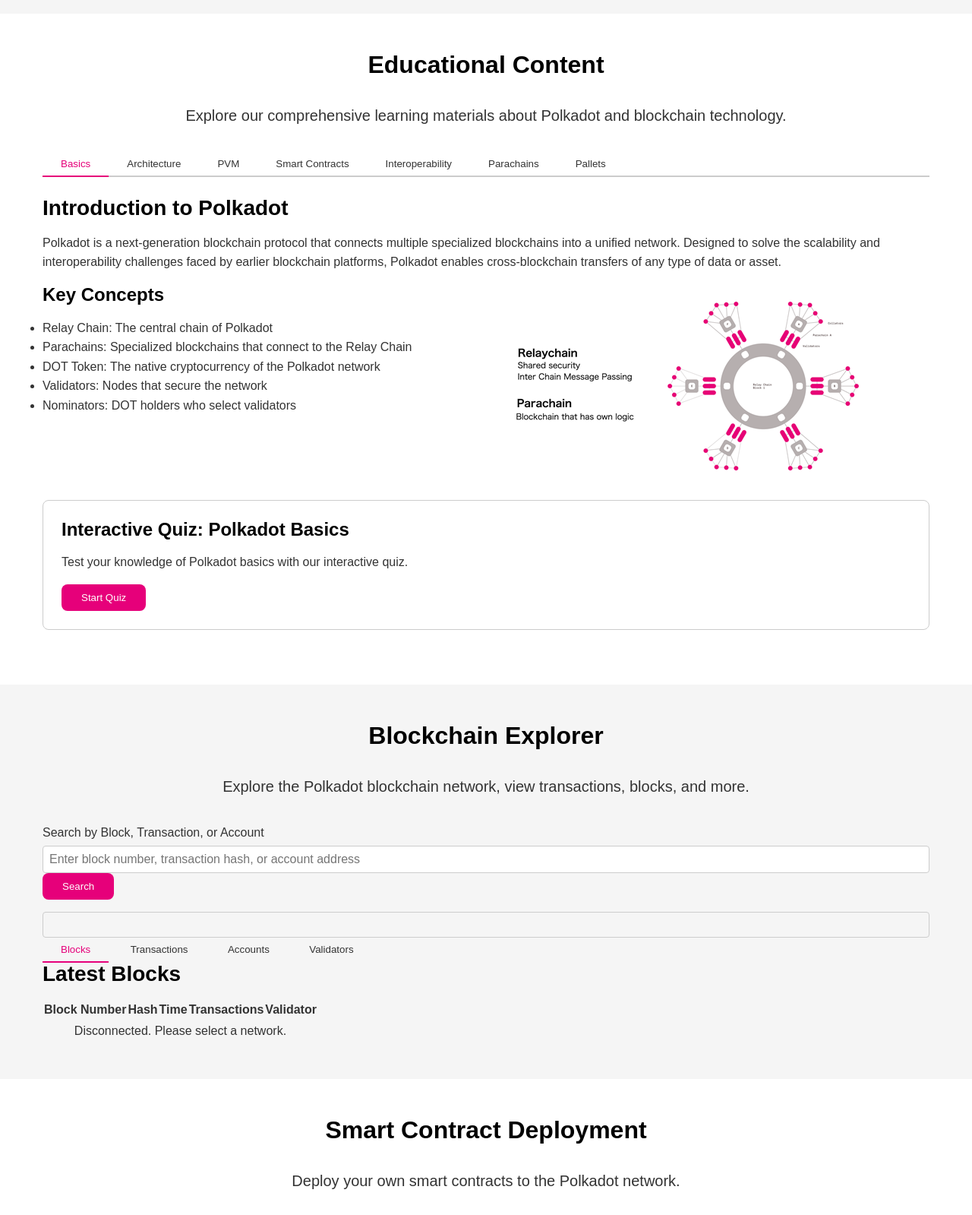
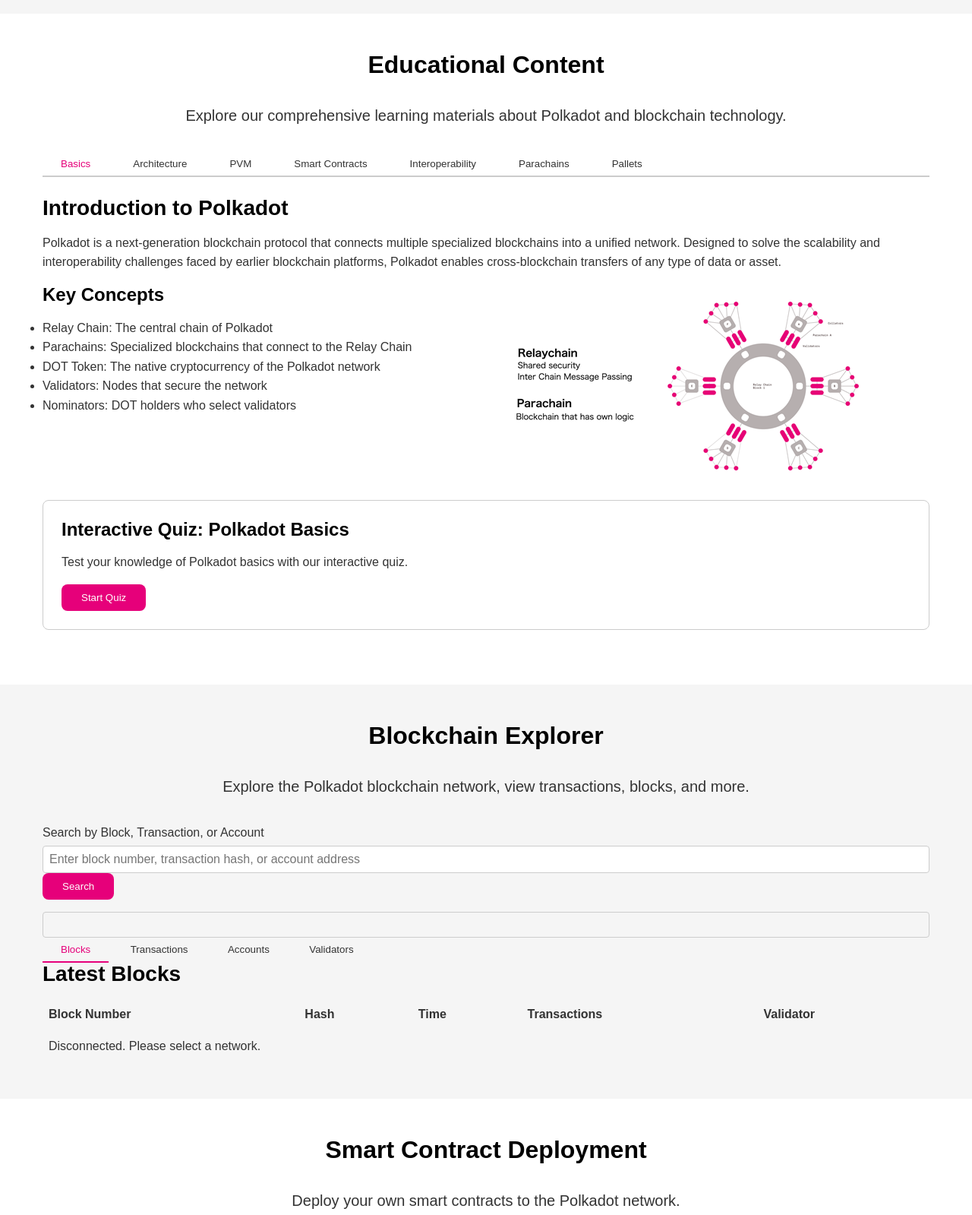
Before and after one commit to voftec/polkadot-astranet-education, a website: page Polkadot Astranet Education/public/index.html in a window 1280 px wide. Shown: the part 1175-2774 px from the top of the page at 76% size. Drawn offline with Linux system fonts and the light colour scheme; no server answers; a web font is replaced by a local one.

Commit message:
fix: improve mobile responsiveness

```diff
--- a/Polkadot Astranet Education/public/css/styles.css
+++ b/Polkadot Astranet Education/public/css/styles.css
@@ -244,6 +244,14 @@
   margin: 0 auto var(--spacing-xl);
 }
 
+/* Buttons container in hero section */
+.hero-buttons {
+  display: flex;
+  justify-content: center;
+  gap: var(--spacing-md);
+  flex-wrap: wrap;
+}
+
 /* ===== Buttons ===== */
 .btn {
   display: inline-block;
@@ -395,6 +403,9 @@
   display: flex;
   border-bottom: 2px solid var(--medium-gray);
   margin-bottom: var(--spacing-lg);
+  flex-wrap: wrap;
+  gap: var(--spacing-sm);
+  overflow-x: auto;
 }
 
 .tab-button {
@@ -451,6 +462,29 @@
 
 .explorer-search-results .error {
   color: var(--polkadot-pink);
+}
+
+/* Diagram container */
+.diagram {
+  overflow-x: auto;
+}
+
+/* Tables inside explorer sections */
+.explorer-table-container {
+  overflow-x: auto;
+  -webkit-overflow-scrolling: touch;
+}
+
+.table {
+  width: 100%;
+  border-collapse: collapse;
+}
+
+.table th,
+.table td {
+  padding: var(--spacing-sm);
+  text-align: left;
+  word-break: break-all;
 }
 
 /* ===== Code Blocks ===== */
```
